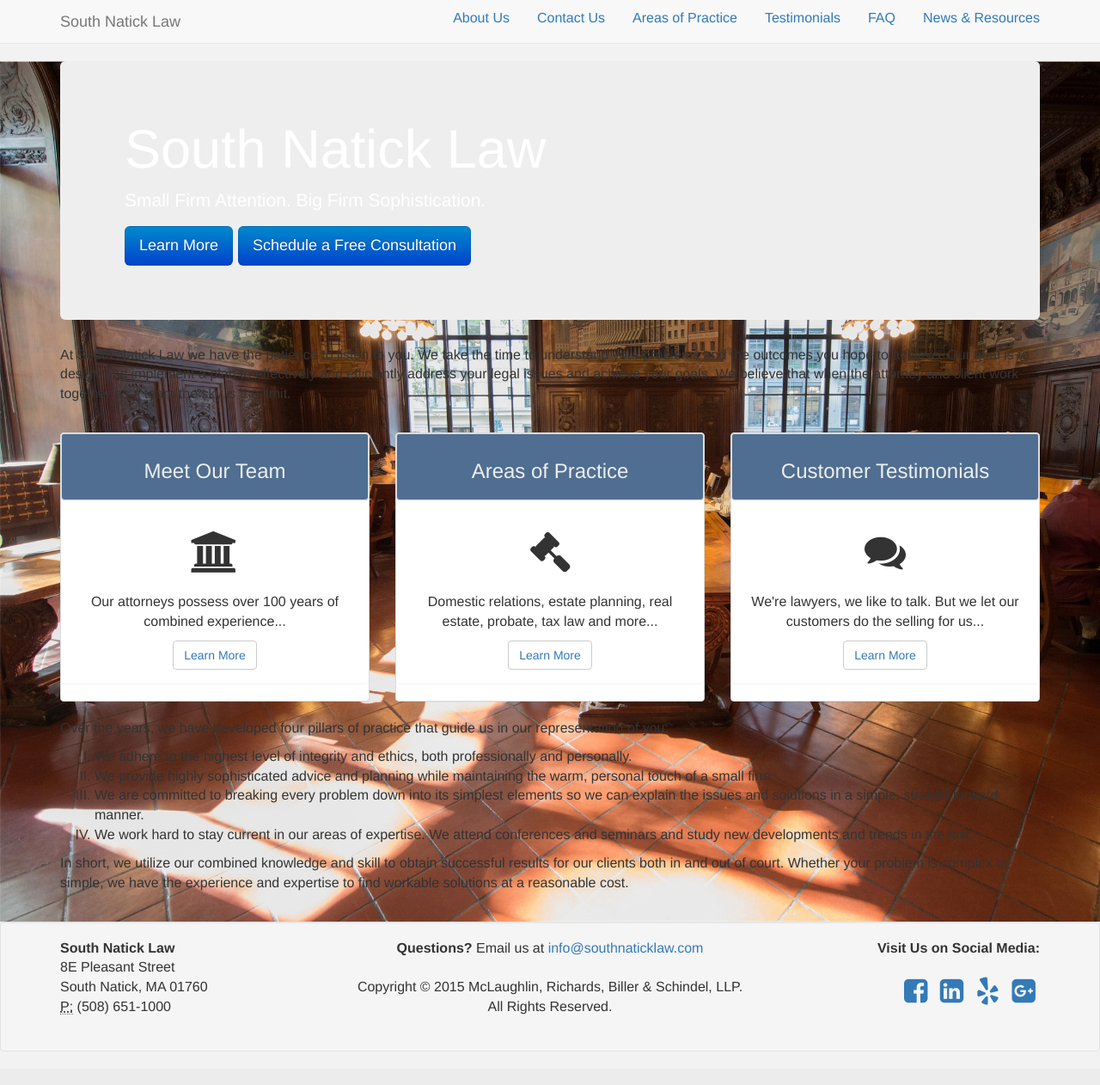
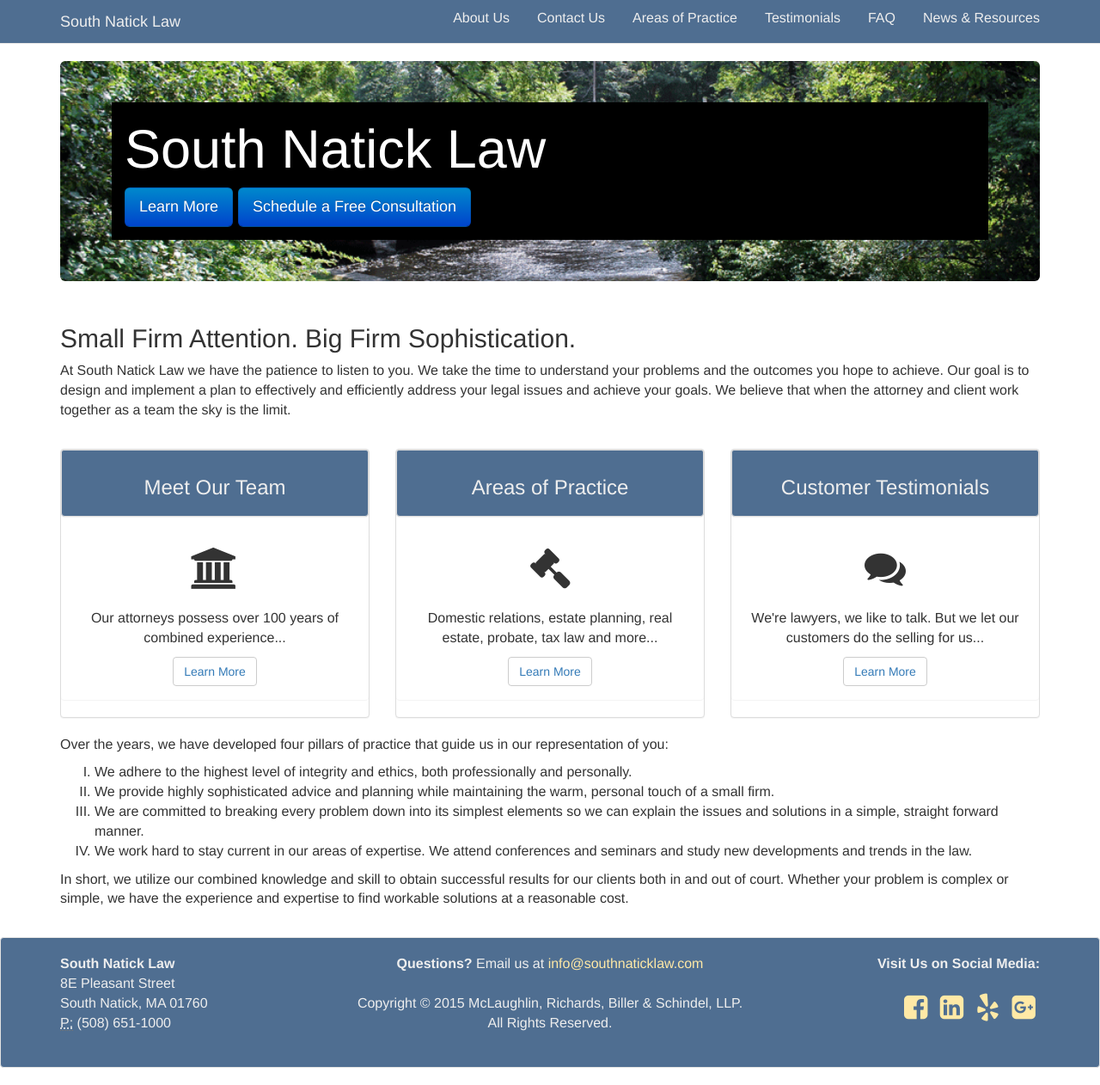
Before and after one commit to samajammin/south-natick-law, a Django app: page / in a window 1280 px wide. Shown: the whole page at 86% size. Before the commit the page ends 1180 px from the top, so only its background shows below. Run offline with Django 3.2, Linux system fonts and the light colour scheme; parts of the project's set-up code (start-up, migrations or seed data) failed here and were passed over; some libraries are stand-ins or nearby versions.

Commit message:
Update main.css

```diff
--- a/website/static/css/main.css
+++ b/website/static/css/main.css
@@ -24,24 +24,25 @@
 }
 
 body {
-	background-color: #F2F2F2;
+	background-color: #ffffff;
 }
 
-h3, .h3 {
-	font-size: 24px;
-	color: #EEEEEE;
-}
+/*h3, .h3 {*/
+	/*font-size: 24px;*/
+	/*color: #EEEEEE;*/
+/*}*/
 
 .panel-default > .panel-heading {
 	background-color: #4F6E91;
+    color: #EEEEEE;
 }
 
 
 /*todo jumbotron editing*/
-#hero {
+.jumbotron {
 	background-size: cover;
-	/*background-image: url("../img/South_Natick_Law_home.png");*/
-	background-image: url("../img/library.jpg");
+	background-image: url("../img/South_Natick_Law_home.png");
+	/*background-image: url("../img/library.jpg");*/
 }
 
 .jumbotron p{
@@ -51,3 +52,44 @@ h3, .h3 {
 .jumbotron h1{
 	color: #ffffff;
 }
+
+#jumbo-box {
+    background-color: black;
+}
+
+.footer.well {
+background-color: #4F6E91;
+color: #EEEEEE;
+}
+
+.footer.well a {
+/*color: #eeeeee;*/
+/*color: #F2EB81;*/
+/*color: #F0EED2;*/
+color: #FFE9A6;
+    /*color: #EBCA95;*/
+}
+
+nav a {
+color: #eeeeee;
+}
+/*nav {*/
+/*background-color: #4F6E91;*/
+/*color: #eeeeee;*/
+/*}*/
+
+.navbar-default .navbar-brand {
+color: #eeeeee;
+}
+
+.navbar-default {
+background-color: #4F6E91;
+border-color: #e7e7e7;
+}
+
+/*palettes*/
+/*http://www.colourlovers.com/palette/3659652/stal*/
+/*http://www.colourlovers.com/palette/3659668/0220*/
+/*https://dribbble.com/shots/1665779-Goldsman-Law-Logo-Concept?list=searches&tag=law&offset=10*/
+/*https://dribbble.com/shots/149040-Stone-Law-Group?list=searches&tag=law&offset=49*/
+/*https://dribbble.com/shots/529900-Themis-Law?list=searches&tag=law&offset=95*/
--- a/website/templates/base.html
+++ b/website/templates/base.html
@@ -70,13 +70,13 @@
    </nav>
 
 {#big hero image#}
-  <div class="container-fluid" id="hero">
+{#  <div class="container-fluid" id="hero">#}
     <div class="container">
       {% block content %}
         <h1>Hello, world!</h1>
       {% endblock content %}
     </div>
-  </div>
+{#  </div>#}
 
   <div class="footer well">
       <div class="container">
--- a/website/templates/index.html
+++ b/website/templates/index.html
@@ -11,10 +11,9 @@
     <div class="row">
         <div class="col-sm-12">
             <div class="jumbotron">
-                <div class="container">
-    {#              <img src="{% static "img/South_Natick_Law_home.png"%}"#}
+                <div class="container" id="jumbo-box">
                   <h1>South Natick Law</h1>
-                  <p class="lead">Small Firm Attention. Big Firm Sophistication.</p>
+{#                  <p class="lead">Small Firm Attention. Big Firm Sophistication.</p>#}
                   <p>
                     <a class="btn btn-primary btn-lg" href="{{ 'about' }}">
                         Learn More
@@ -33,6 +32,7 @@
 
 <div class="row">
     <div class="col-sm-12">
+        <h2>Small Firm Attention. Big Firm Sophistication.</h2>
       <p>
         At South Natick Law we have the patience to listen to you. We take the time to understand your problems and the outcomes you hope to achieve. Our goal is to design and implement a plan to effectively and efficiently address your legal issues and achieve your goals. We believe that when the attorney and client work together as a team the sky is the limit.
       </p>
```
Also changed, not shown: requirements.txt (added, +25 -0 lines).
